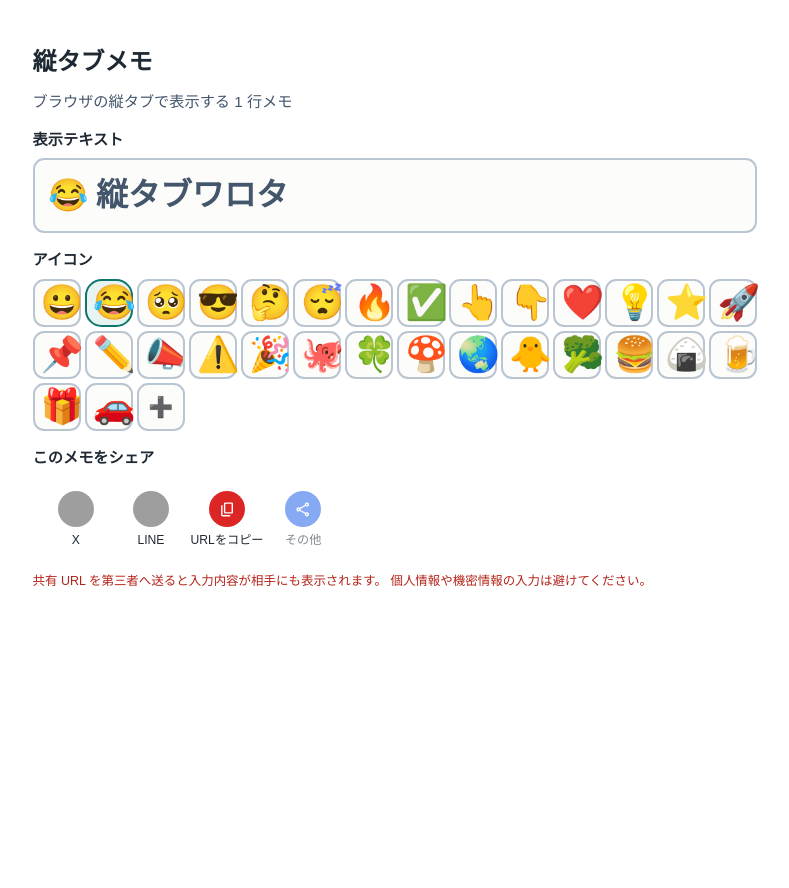
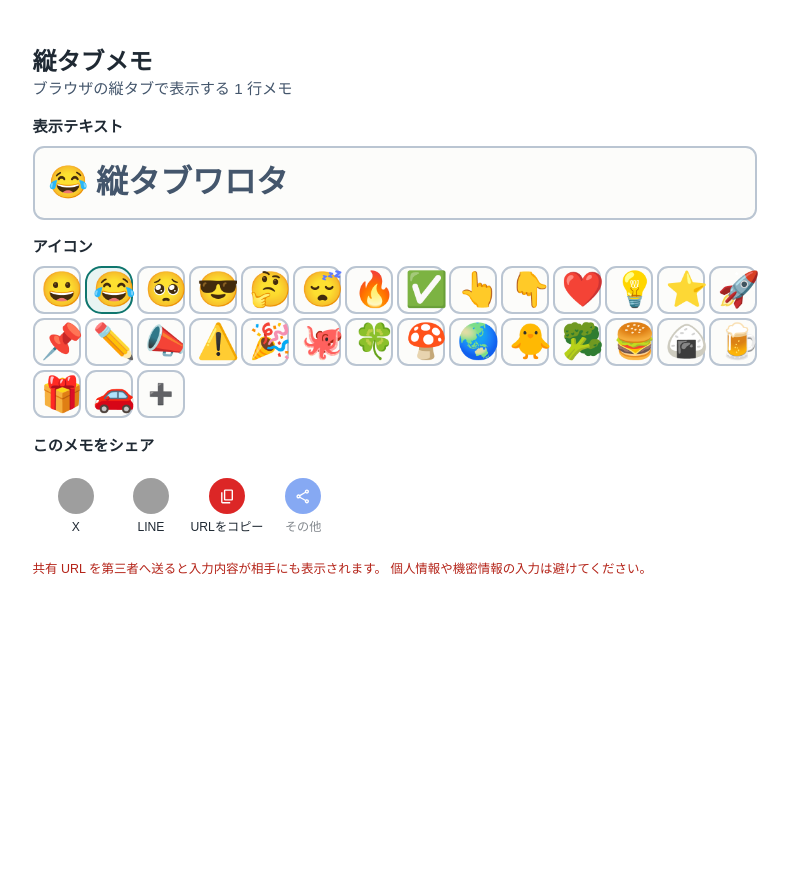
Before and after one commit to hirokiwa/vertical-tab-memo, a website built with Vite: page index.html in a window 1280 px wide. Shown: the top 888 px of the page, without its empty margins (245-1034 px from the left). Built offline with nearby package versions, Linux system fonts and the light colour scheme; grey boxes are pictures that could not be loaded.

Commit message:
Fix head construction

```diff
--- a/index.html
+++ b/index.html
@@ -11,11 +11,15 @@
   <body>
     <div id="app" class="memo-app">
       <main class="memo-app__main">
-        <section class="memo-card" aria-label="Memo editor">
-          <h2 class="memo-card__title">縦タブメモ</h2>
-          <p class="memo-card__description">ブラウザの縦タブで表示する 1 行メモ</p>
+        <article class="memo-card" aria-labelledby="page-title">
+          <header class="memo-card__header">
+            <hgroup class="memo-card__heading-group">
+              <h1 id="page-title" class="memo-card__title">縦タブメモ</h1>
+              <p class="memo-card__description">ブラウザの縦タブで表示する 1 行メモ</p>
+            </hgroup>
+          </header>
           <section class="memo-card__editor-section" aria-labelledby="memo-editor-title">
-            <h3 id="memo-editor-title" class="memo-card__editor-title">表示テキスト</h3>
+            <h2 id="memo-editor-title" class="memo-card__editor-title">表示テキスト</h2>
             <div id="memo-editor" class="memo-card__editor">
               <span id="memo-preview-icon" class="memo-card__editor-icon" aria-hidden="true"></span>
               <input
@@ -30,7 +34,7 @@
             </div>
           </section>
           <section class="memo-card__icon-section" aria-label="Favicon icon selector">
-            <h3 class="memo-card__icon-title">アイコン</h3>
+            <h2 class="memo-card__icon-title">アイコン</h2>
             <ul id="memo-icon-list" class="memo-card__icon-list">
               <li class="memo-card__icon-item">
                 <button id="memo-icon-option-0" class="memo-card__icon-button" type="button" aria-pressed="false" aria-label="笑顔アイコンを選択" tabindex="-1">😀</button>
@@ -139,7 +143,7 @@
             </ul>
           </section>
           <section class="memo-card__share-section" aria-labelledby="memo-share-title" aria-describedby="memo-share-note">
-            <h3 id="memo-share-title" class="memo-card__url-title">このメモをシェア</h3>
+            <h2 id="memo-share-title" class="memo-card__url-title">このメモをシェア</h2>
             <div class="memo-card__share-actions" role="group" aria-label="共有方法">
               <button id="memo-share-x" class="memo-card__share-button" type="button" aria-label="Xで共有">
                 <span class="memo-card__share-icon memo-card__share-icon--image" aria-hidden="true">
@@ -175,11 +179,11 @@
               個人情報や機密情報の入力は避けてください。
             </p>
           </section>
-        </section>
+        </article>
       </main>
       <dialog id="memo-custom-icon-dialog" class="memo-dialog" aria-label="任意アイコン入力モーダル">
         <form id="memo-custom-icon-form" class="memo-dialog__form" method="dialog" aria-label="Custom favicon icon form">
-          <h3 class="memo-dialog__title">任意アイコン</h3>
+          <h2 class="memo-dialog__title">任意アイコン</h2>
           <label class="memo-card__label" for="memo-custom-icon-input">絵文字1文字</label>
           <input
             id="memo-custom-icon-input"
--- a/src/styles/app.css
+++ b/src/styles/app.css
@@ -20,6 +20,10 @@ h2,
 h3,
 p,
 ul {
+  margin: 0;
+}
+
+hgroup {
   margin: 0;
 }
 
@@ -121,6 +125,17 @@ body {
   display: flex;
   flex-direction: column;
   gap: 0.9rem;
+}
+
+.memo-card__header {
+  display: flex;
+  flex-direction: column;
+}
+
+.memo-card__heading-group {
+  display: flex;
+  flex-direction: column;
+  gap: 0.1rem;
 }
 
 .memo-card__title {
```
